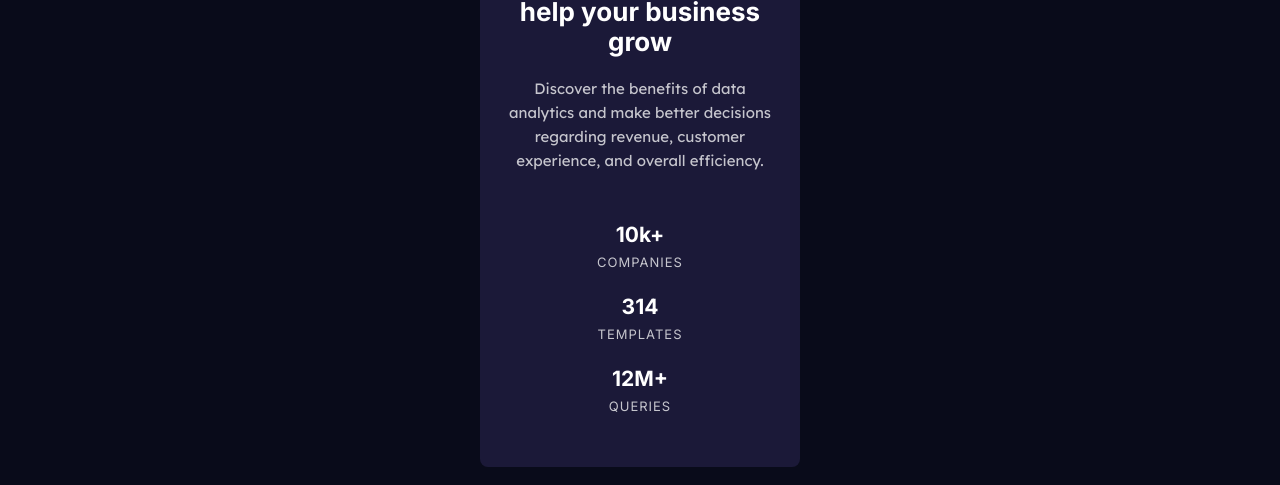
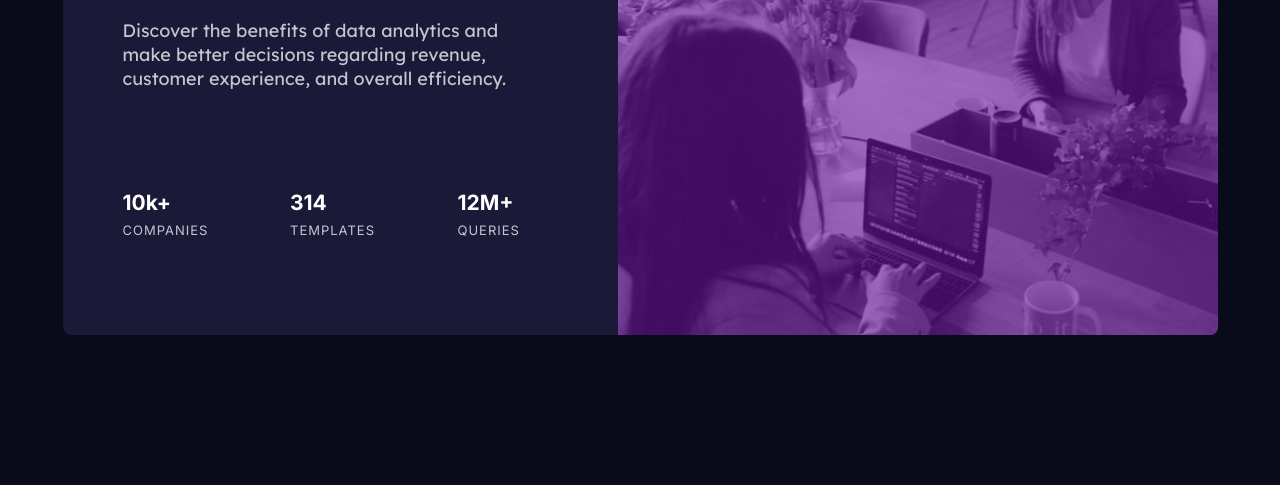
Before and after one commit to crisdevs/stats-preview-card-component-main, a plain HTML site: page index.html in a window 1280 px wide. Shown: the part 315-800 px from the top of the page. Drawn offline with Linux system fonts and the light colour scheme.

Commit message:
Adding most recent changes

```diff
--- a/css/styles.css
+++ b/css/styles.css
@@ -15,7 +15,7 @@
 .card{
     display: grid;
     grid-template-columns: 320px;
-    grid-template-rows: 1fr 530px;
+    grid-template-rows: 240px 530px;
     text-align:center;
 }
 .stats-img{
@@ -34,11 +34,21 @@
 .stats-info h1, .stats-info ul, .list-numbers{
     color: hsl(0, 0%, 100%);
 }
+.image{
+    background-image: url(../images/image-header-mobile.jpg);
+    background-position: center;
+    background-size: cover;
+    border-top-left-radius: 8px;
+    border-top-right-radius: 8px;
+}
 
 .overlay{
-    height: 100px;
-    position:absolute;
-    background-color:hsl(277, 64%, 61%);
+    height: 100%;
+    z-index: 2;
+    background-color: hsl(277deg 80% 35%);
+    opacity: 0.6;
+    border-top-left-radius: 8px;
+    border-top-right-radius: 8px;
 }
 
 h1{
@@ -87,3 +97,53 @@ p{
     margin-top: 20px;
     line-height: 24px;
 }
+
+
+@media(min-width:1024px){
+    .card{
+        grid-template-columns: 555px 600px;
+        grid-template-rows: 500px;
+        text-align: left;
+    }
+
+    .image{
+        order:2;
+        border-top-left-radius:0px;
+        border-bottom-right-radius: 8px;
+    }
+
+    .stats-info{
+        order:1;
+        border-bottom-right-radius: 0px;
+        border-top-left-radius: 8px;
+        padding: 60px 60px 0 60px;
+    }
+
+    ul{
+        display: flex;
+        margin-top: 100px;
+        justify-content: space-between;
+    }
+
+    .overlay{
+        border-top-left-radius:0px;
+        border-bottom-right-radius: 8px;
+    }
+
+    p, h1, li{
+        margin: 0;
+    }
+
+    p{
+        margin-top:50px;
+        width: 390px;
+        font-size: 18px;
+    }
+
+    h1{
+        width: 340px;
+        font-size: 32px;
+
+    }
+
+}
--- a/index.html
+++ b/index.html
@@ -14,7 +14,10 @@
   <body>
     <div class = "container">
     <div class = "card">
-      <img class = "stats-img" src = "images/image-header-mobile.jpg">
+      <div class = "image">
+        <div class = "overlay"></div>
+      </div>
+      <!-- <img class = "stats-img" src = "images/image-header-mobile.jpg"> -->
       <div class = "stats-info">
         <h1>Get <span>insights</span> that help your business grow</h1>
         <p>Discover the benefits of data analytics and make better decisions
```
